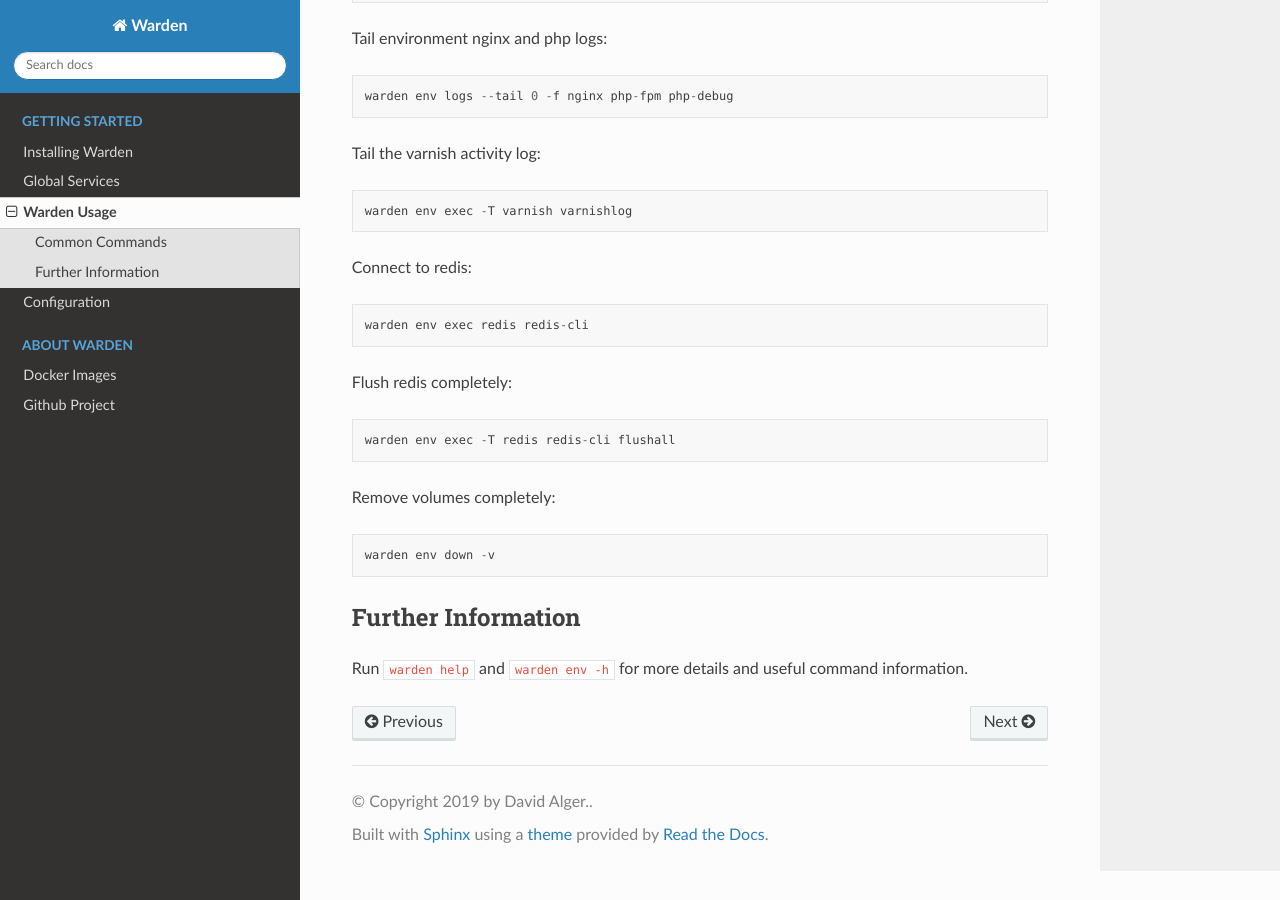
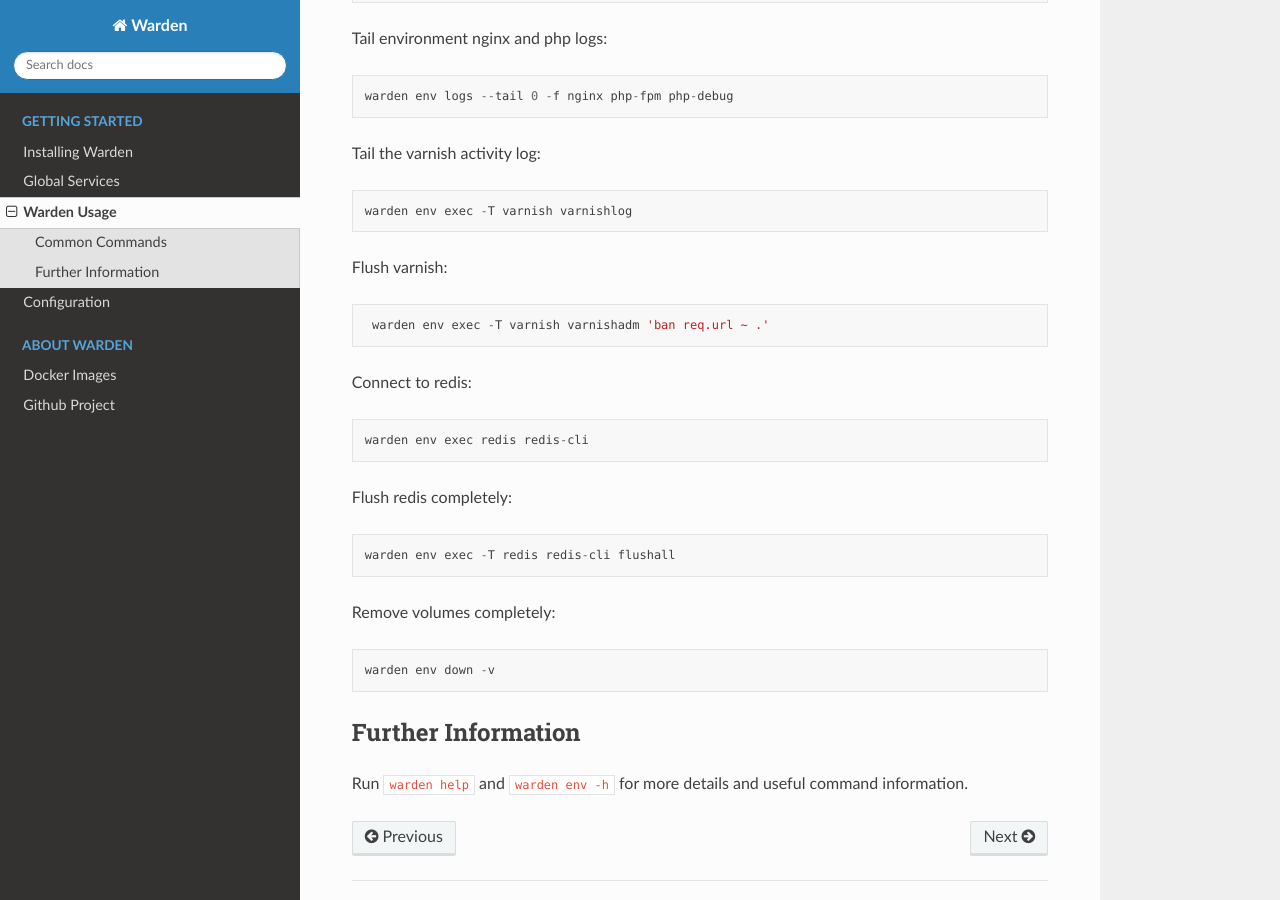
Before and after one commit to wardenenv/warden, a Sphinx documentation site: the page built from docs/usage.md, in a window 1280 px wide and 900 px high, scrolled down 765 px. Built offline with Sphinx 7.4.7 and the Read the Docs theme 2.0.0, drawn with Linux system fonts in a browser that asks for light colours; pages that are not in the unit, such as notebooks, are missing from menus.

Commit message:
Added flush varnish to common commands list

```diff
--- a/docs/usage.md
+++ b/docs/usage.md
@@ -30,6 +30,10 @@ Tail the varnish activity log:
 
     warden env exec -T varnish varnishlog
 
+Flush varnish:
+
+     warden env exec -T varnish varnishadm 'ban req.url ~ .'
+
 Connect to redis:
 
     warden env exec redis redis-cli
```
